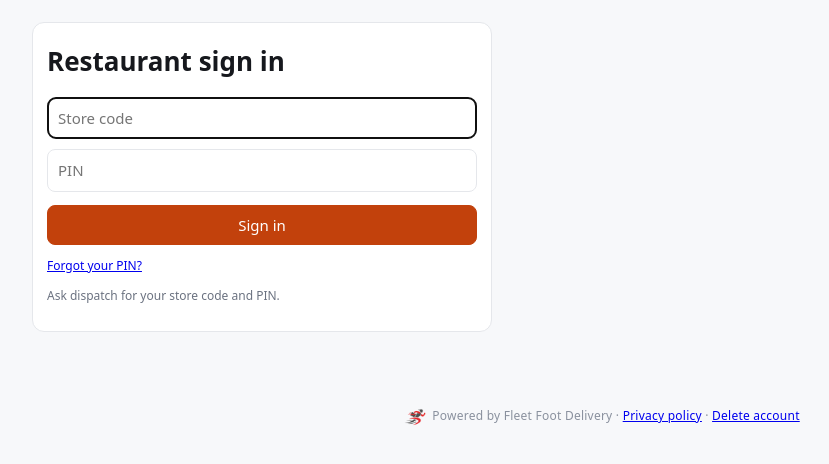
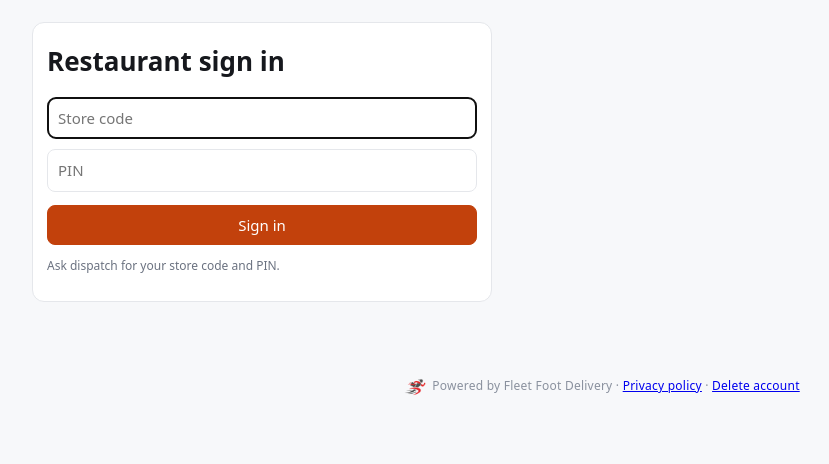
Before and after one commit to jwaldrip16/tigertowntogo, a Flask app: page /restaurant/login in a window 1280 px wide. Shown: the part 63-527 px from the top of the page, without its empty margins (38-867 px from the left). Run offline with Flask 3, Linux system fonts and the light colour scheme; data comes from the database, SQL or seed files in the repository; data that the repository does not hold is empty; some libraries are stand-ins or nearby versions.

Commit message:
Restaurant sign in: removed the Forgot your PIN link (restaurants ask dispatch)

```diff
--- a/templates/rest_login.html
+++ b/templates/rest_login.html
@@ -8,7 +8,6 @@
     <input name="pin" type="password" placeholder="PIN">
     <button class="btn primary">Sign in</button>
   </form>
-  <p class="small"><a href="/reset/restaurant">Forgot your PIN?</a></p>
   <p class="muted small">Ask dispatch for your store code and PIN.</p>
 </div>
 <script src="/static/hubswitch.js"></script>
```
